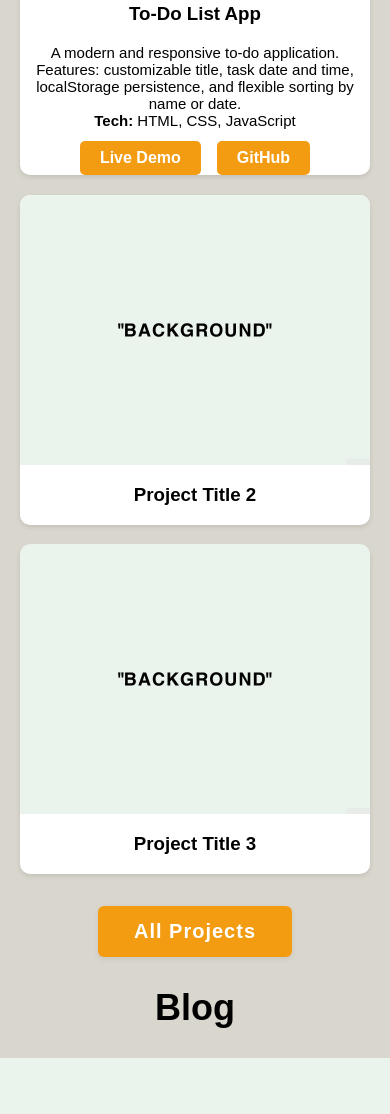
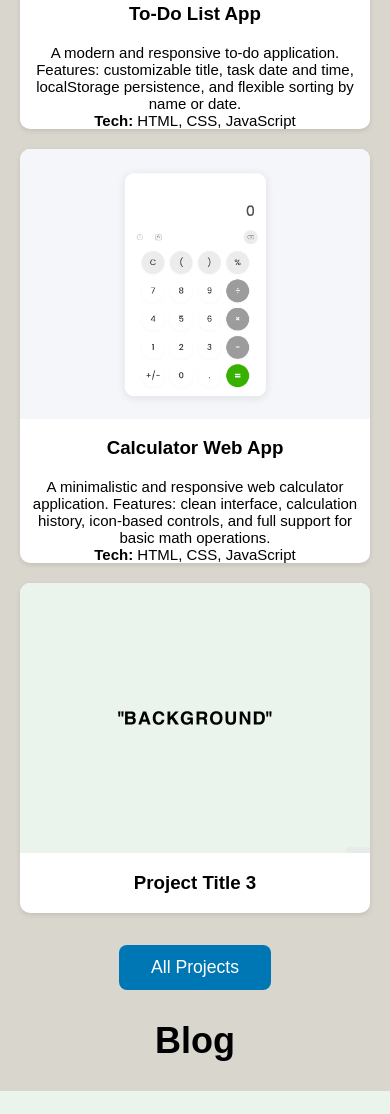
Before and after one commit to stefanstanojlovic/portfolio, a plain HTML site: page index.html in a window 390 px wide. Shown: the part 2086-3200 px from the top of the page. Drawn offline with nearby package versions, Linux system fonts and the light colour scheme.

Commit message:
Add calculator screenshot and update project section layout: include new project card for Calculator Web App and enhance styles for better alignment and responsiveness

```diff
--- a/index.html
+++ b/index.html
@@ -68,32 +68,43 @@
   <h2>Projects</h2>
   <div class="projects-container">
 
+    <!-- Svi project-card -->
     <div class="project-card">
+      <a href="projects/todo/index.html" target="_blank">
         <img src="images/todo-screenshot.png" alt="To-Do List App Screenshot">
+      </a>
       <h3>To-Do List App</h3>
       <p class="project-description">
         A modern and responsive to-do application. Features: customizable title, task date and time, localStorage persistence, and flexible sorting by name or date.<br>
         <b>Tech:</b> HTML, CSS, JavaScript
       </p>
-    <div class="project-links">
-      <a href="projects/todo/index.html" target="_blank">Live Demo</a>
-      <a href="https://github.com/stefanstanojlovic/portfolio/tree/main/projects/todo" target="_blank">GitHub</a>
-    </div>
     </div>
 
     <div class="project-card">
-          <img src="images/projekat2.jpg" alt="Second project">
-          <h3>Project Title 2</h3>
+      <a href="projects/calculator/index.html" target="_blank">
+        <img src="images/calculator-screenshot.png" alt="Calculator App Screenshot">
+      </a>
+      <h3>Calculator Web App</h3>
+      <p class="project-description">
+        A minimalistic and responsive web calculator application. Features: clean interface, calculation history, icon-based controls, and full support for basic math operations.<br>
+        <b>Tech:</b> HTML, CSS, JavaScript
+      </p>
     </div>
+
     <div class="project-card">
+      <a href="projects/project3/index.html" target="_blank">
         <img src="images/projekat3.jpg" alt="Third project">
+      </a>
       <h3>Project Title 3</h3>
     </div>
+
   </div>
+  <!-- All Projects button treba da bude VAN .projects-container div-a! -->
   <div class="projects-button">
     <a href="projects.html" class="all-projects-btn">All Projects</a>
   </div>
 </section>
+
 
 <!-- Blog sekcija -->
 <section id="blog" data-aos="zoom-in-up">
--- a/styles.css
+++ b/styles.css
@@ -525,31 +525,22 @@ all-projects-btn {
 }
 
 .projects-button {
-  width: 100%;
   display: flex;
   justify-content: center;
-  align-items: center;
-  margin: 32px 0 0 0; /* gore 32px, ostalo 0 */
+  margin-top: 32px;
 }
-
 .all-projects-btn {
-  display: inline-block;
-  background-color: #f39c12;
+  padding: 12px 32px;
+  background: #0077b5;
   color: #fff;
-  font-size: 20px;
-  padding: 14px 36px;
-  border-radius: 6px;
+  border: none;
+  border-radius: 8px;
+  font-size: 1.1rem;
   text-decoration: none;
-  font-weight: bold;
-  letter-spacing: 1px;
-  transition: background 0.25s, box-shadow 0.25s;
-  box-shadow: 0 2px 6px rgba(0,0,0,0.07);
+  transition: background 0.2s;
 }
-
 .all-projects-btn:hover {
-  background-color: #d9770a;
-  box-shadow: 0 4px 16px rgba(0,0,0,0.13);
-  color: #fff;
+  background: #015080;
 }
 
 .blogs-container {
```
Also changed, not shown: images/calculator-screenshot.png (added). Lines whose indentation alone changed are shown as unchanged.
